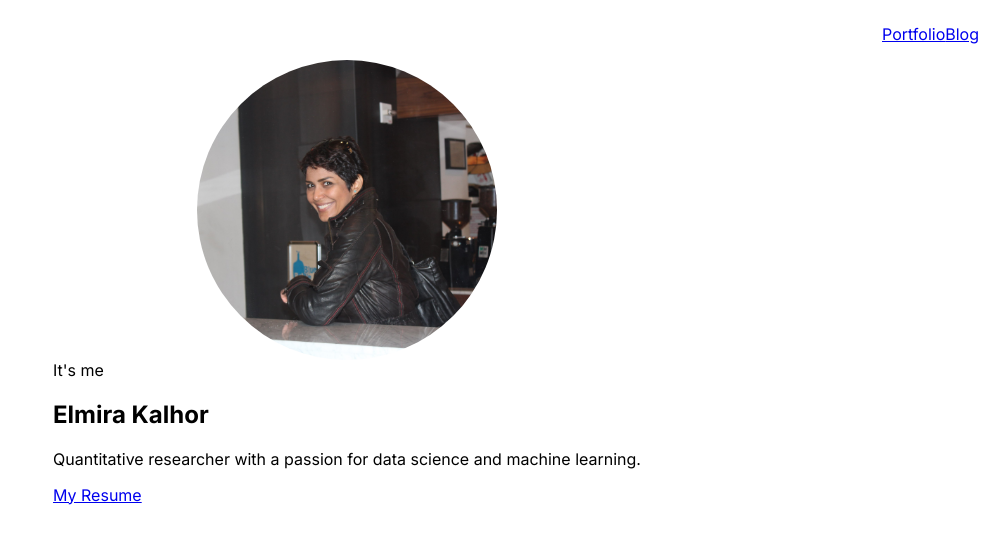
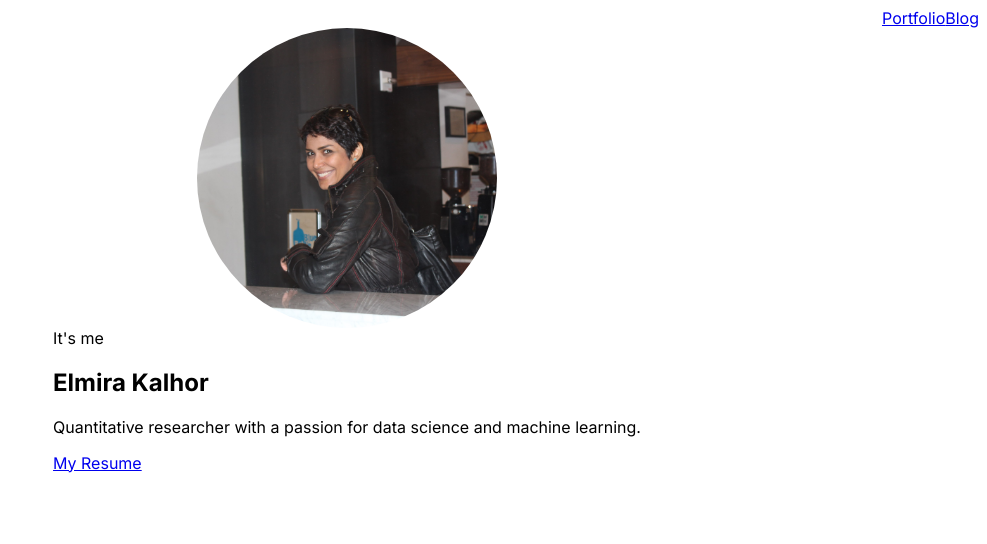
Before and after one commit to ekalhor/elmira-site-clean, a Next.js app: page / in a window 1280 px wide. Shown: the top 544 px of the page, without its empty margins (293-1280 px from the left). Built offline with nearby package versions, Linux system fonts and the light colour scheme.

Commit message:
Adding pages for blog and portfolio

```diff
--- a/src/app/page.js
+++ b/src/app/page.js
@@ -13,12 +13,12 @@ export default function HomePage() {
     >
       {/* Top Right Navigation */}
       <div className="w-full flex justify-end mt-6 pr-6 text-sm">
-        <div className="flex">
+        <div className="flex items-center">
           <Link href="/portfolio">
-            <p className="text-blue-800 hover:underline px-3">Portfolio</p>
+            <span className="text-blue-800 hover:underline mr-6 block">Portfolio</span>
           </Link>
           <Link href="/blog">
-            <p className="text-blue-800 hover:underline px-3">Blog</p>
+            <span className="text-blue-800 hover:underline block">Blog</span>
           </Link>
         </div>
       </div>
```
